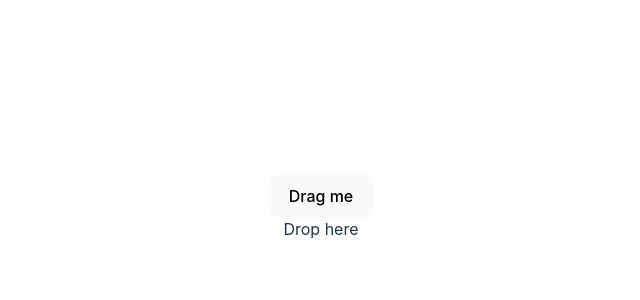
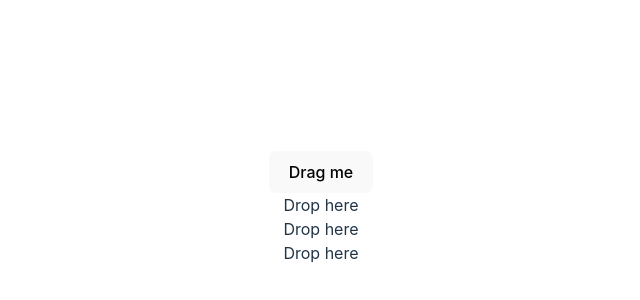
Before and after one commit to devTeaa/react-dnd-redux, a React (Vite) app: page / in a window 1280 px wide. Shown: the part 192-492 px from the top of the page, without its empty margins (319-959 px from the left). Built offline with nearby package versions, Linux system fonts and the light colour scheme.

Commit message:
working multiple droppable

```diff
--- a/src/App.jsx
+++ b/src/App.jsx
@@ -7,24 +7,32 @@
 import Draggable from './components/Draggable';
 
 function App() {
-  const [isDropped, setIsDropped] = useState(false);
+  const containers = ['A', 'B', 'C'];
+  const [parent, setParent] = useState(null);
   const draggableMarkup = (
-    <Draggable>Drag me</Draggable>
+    <Draggable id="draggable">Drag me</Draggable>
   );
 
   return (
     <DndContext onDragEnd={handleDragEnd}>
-      { !isDropped ? draggableMarkup : null }
-      <Droppable>
-        { isDropped ? draggableMarkup : 'Drop here' }
-      </Droppable>
+      {parent === null ? draggableMarkup : null}
+
+      {containers.map((id) => (
+        // We updated the Droppable component so it would accept an `id`
+        // prop and pass it to `useDroppable`
+        <Droppable key={id} id={id}>
+          {parent === id ? draggableMarkup : 'Drop here'}
+        </Droppable>
+      ))}
     </DndContext>
-  )
+  );
 
   function handleDragEnd(event) {
-    if (event.over && event.over.id === 'droppable') {
-      setIsDropped(true);
-    }
+    const {over} = event;
+
+    // If the item is dropped over a container, set it as the parent
+    // otherwise reset the parent to `null`
+    setParent(over ? over.id : null);
   }
 }
 
--- a/src/components/Draggable.jsx
+++ b/src/components/Draggable.jsx
@@ -4,7 +4,7 @@
 
 export default function Draggable(props) {
   const {attributes, listeners, setNodeRef, transform} = useDraggable({
-    id: 'draggable',
+    id: props.id,
   });
   const style = transform ? {
     transform: CSS.Transform.toString(transform)
--- a/src/components/Droppable.jsx
+++ b/src/components/Droppable.jsx
@@ -3,7 +3,7 @@
 
 export default function Droppable(props) {
   const {isOver, setNodeRef} = useDroppable({
-    id: 'droppable',
+    id: props.id,
   });
   const style = {
     color: isOver ? 'green' : undefined,
```
